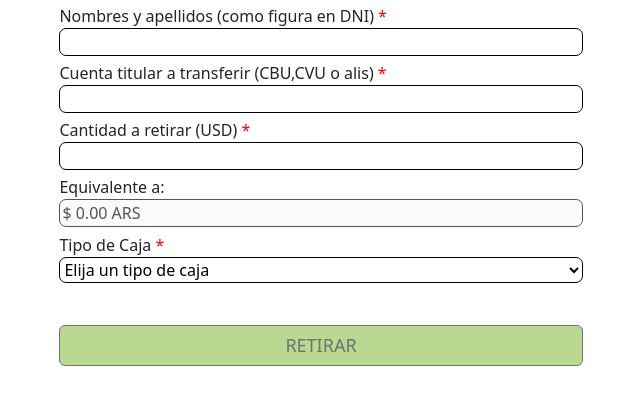
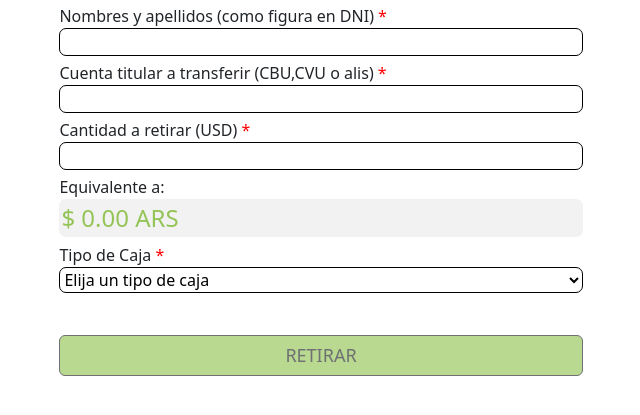
Before and after one commit to roAscurra/Retirospig, a website with bundled scripts: page index.html in a window 1280 px wide. Shown: the part 91-506 px from the top of the page, without its empty margins (319-959 px from the left). Built offline with nearby package versions, Linux system fonts and the light colour scheme; no server answers.

Commit message:
Estilo del input que muestra la conversion

```diff
--- a/style.css
+++ b/style.css
@@ -51,3 +51,9 @@ color: red;
 body{
 overflow: hidden;
 }
+#cantidadARS{
+background-color: #f2f2f2;
+color: #94C456;
+font-size: x-large;
+border: 0;
+}
```
